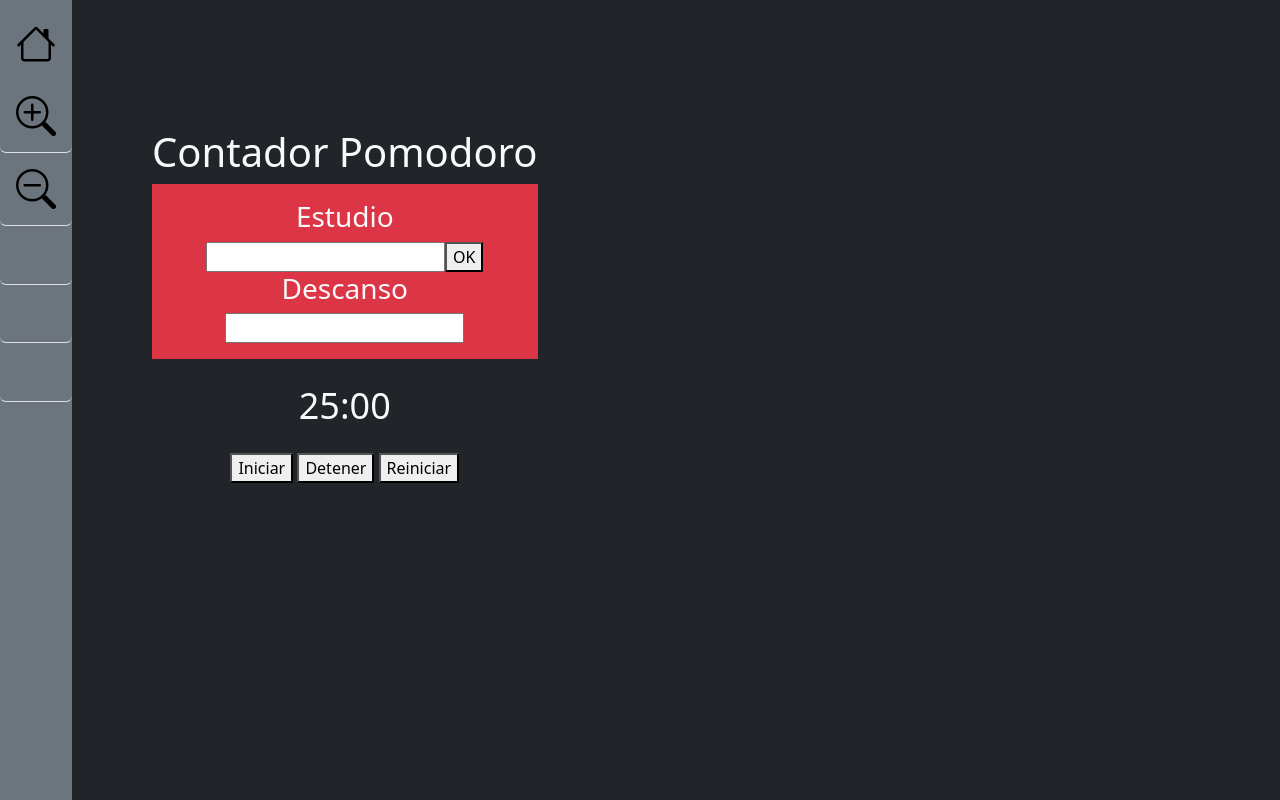
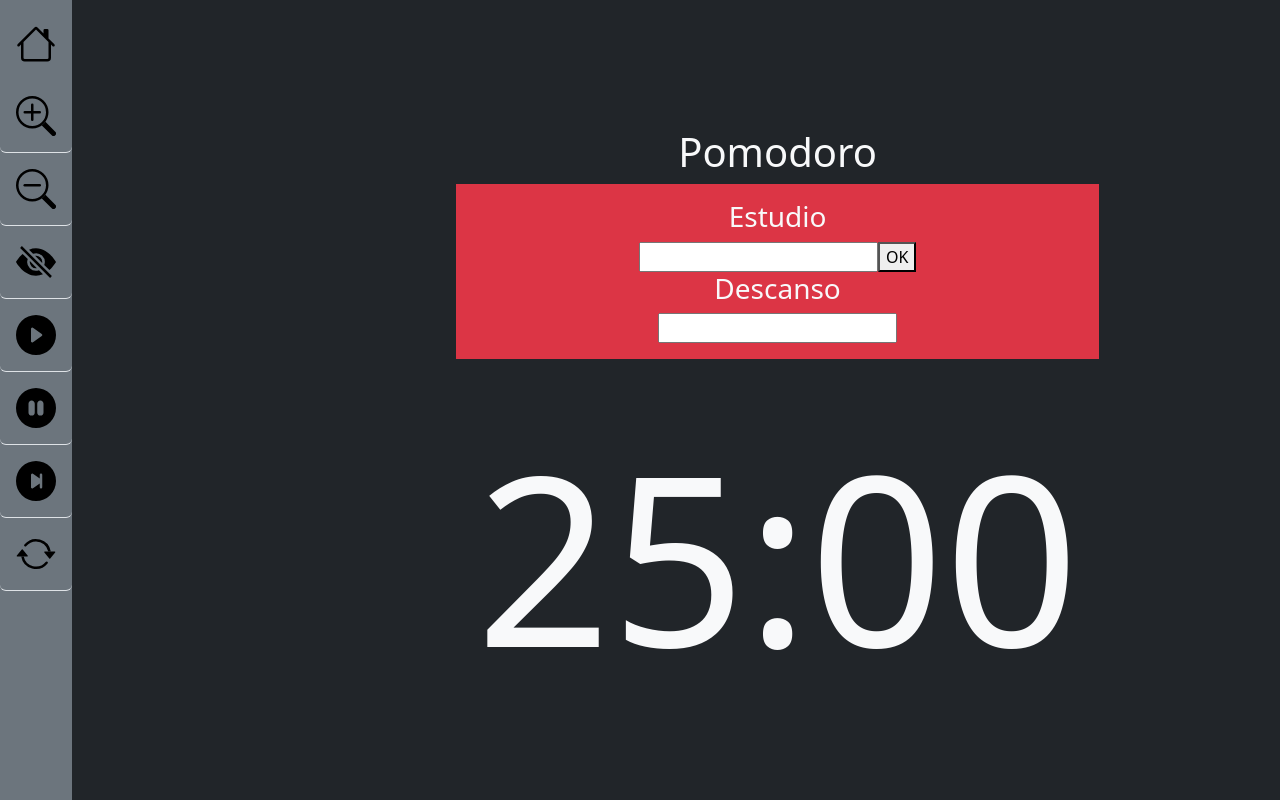
Before and after one commit to PlacidoDiaz/Pomodoro, a plain HTML site: page index.html in a window 1280 px wide. Drawn offline with nearby package versions, Linux system fonts and the light colour scheme.

Commit message:
Update index.html

```diff
--- a/index.html
+++ b/index.html
@@ -3,7 +3,7 @@
 <head>
     <meta charset="UTF-8">
     <meta name="viewport" content="width=device-width, initial-scale=1.0">
-    <title>Contador Pomodoro</title>
+    <title>Pomodoro</title>
     <style>
         body {
             font-family: Arial, sans-serif;
@@ -32,8 +32,9 @@
         }
 
         .content {
-            margin-left: 5rem;
             margin-top: 10%;
+            margin-left: 30%;
+            margin-right: 30%;
         }
     </style>
     <link href="https://cdn.jsdelivr.net/npm/bootstrap@5.2.3/dist/css/bootstrap.min.css" rel="stylesheet" integrity="sha384-rbsA2VBKQhggwzxH7pPCaAqO46MgnOM80zW1RWuH61DGLwZJEdK2Kadq2F9CUG65" crossorigin="anonymous">
@@ -44,11 +45,10 @@
             <svg xmlns="http://www.w3.org/2000/svg" width="40" height="40" fill="" class="bi bi-house" viewBox="0 0 16 16">
                 <path d="M8.707 1.5a1 1 0 0 0-1.414 0L.646 8.146a.5.5 0 0 0 .708.708L2 8.207V13.5A1.5 1.5 0 0 0 3.5 15h9a1.5 1.5 0 0 0 1.5-1.5V8.207l.646.647a.5.5 0 0 0 .708-.708L13 5.793V2.5a.5.5 0 0 0-.5-.5h-1a.5.5 0 0 0-.5.5v1.293L8.707 1.5ZM13 7.207V13.5a.5.5 0 0 1-.5.5h-9a.5.5 0 0 1-.5-.5V7.207l5-5 5 5Z"/>
               </svg>
-              <span class="visually-hidden">Icon-only</span>
         </a>
         <ul class="nav nav-pills nav-flush flex-column mb-auto text-center">
             <li class="nav-item">
-                <a href="#" class="nav-link py-3 border-bottom" aria-current="page" title="" data-bs-toggle="tooltip" data-bs-placement="right" data-bs-original-title="Home">
+                <a href="#" onclick="aumentaLetra()" class="nav-link py-3 border-bottom" aria-current="page" title="" data-bs-toggle="tooltip" data-bs-placement="right" data-bs-original-title="Home">
                     <svg xmlns="http://www.w3.org/2000/svg" width="40" height="40" fill="" class="bi bi-zoom-in" viewBox="0 0 16 16">
                         <path fill-rule="evenodd" d="M6.5 12a5.5 5.5 0 1 0 0-11 5.5 5.5 0 0 0 0 11zM13 6.5a6.5 6.5 0 1 1-13 0 6.5 6.5 0 0 1 13 0z"/>
                         <path d="M10.344 11.742c.03.04.062.078.098.115l3.85 3.85a1 1 0 0 0 1.415-1.414l-3.85-3.85a1.007 1.007 0 0 0-.115-.1 6.538 6.538 0 0 1-1.398 1.4z"/>
@@ -57,7 +57,7 @@
                 </a>
             </li>
             <li>
-                <a href="#" class="nav-link py-3 border-bottom" title="" data-bs-toggle="tooltip" data-bs-placement="right" data-bs-original-title="Dashboard">
+                <a href="#" onclick="reducirLetra()" class="nav-link py-3 border-bottom" title="" data-bs-toggle="tooltip" data-bs-placement="right" data-bs-original-title="Dashboard">
                     <svg xmlns="http://www.w3.org/2000/svg" width="40" height="40" fill="" class="bi bi-zoom-out" viewBox="0 0 16 16">
                         <path fill-rule="evenodd" d="M6.5 12a5.5 5.5 0 1 0 0-11 5.5 5.5 0 0 0 0 11zM13 6.5a6.5 6.5 0 1 1-13 0 6.5 6.5 0 0 1 13 0z"/>
                         <path d="M10.344 11.742c.03.04.062.078.098.115l3.85 3.85a1 1 0 0 0 1.415-1.414l-3.85-3.85a1.007 1.007 0 0 0-.115-.1 6.538 6.538 0 0 1-1.398 1.4z"/>
@@ -67,24 +67,46 @@
             </li>
             <li>
                 <a href="#" class="nav-link py-3 border-bottom" title="" data-bs-toggle="tooltip" data-bs-placement="right" data-bs-original-title="Orders">
-                    <svg class="bi" width="24" height="24" role="img" aria-label="Orders"><use xlink:href="#table"></use></svg>
+                    <svg xmlns="http://www.w3.org/2000/svg" width="40" height="40" fill="" class="bi bi-eye-slash-fill" viewBox="0 0 16 16">
+                        <path d="m10.79 12.912-1.614-1.615a3.5 3.5 0 0 1-4.474-4.474l-2.06-2.06C.938 6.278 0 8 0 8s3 5.5 8 5.5a7.029 7.029 0 0 0 2.79-.588zM5.21 3.088A7.028 7.028 0 0 1 8 2.5c5 0 8 5.5 8 5.5s-.939 1.721-2.641 3.238l-2.062-2.062a3.5 3.5 0 0 0-4.474-4.474L5.21 3.089z"/>
+                        <path d="M5.525 7.646a2.5 2.5 0 0 0 2.829 2.829l-2.83-2.829zm4.95.708-2.829-2.83a2.5 2.5 0 0 1 2.829 2.829zm3.171 6-12-12 .708-.708 12 12-.708.708z"/>
+                      </svg>
                 </a>
             </li>
             <li>
-                <a href="#" class="nav-link py-3 border-bottom" title="" data-bs-toggle="tooltip" data-bs-placement="right" data-bs-original-title="Products">
-                    <svg class="bi" width="24" height="24" role="img" aria-label="Products"><use xlink:href="#grid"></use></svg>
+                <a href="#" onclick="startTimer()" class="nav-link py-3 border-bottom" title="" data-bs-toggle="tooltip" data-bs-placement="right" data-bs-original-title="Products">
+                    <svg xmlns="http://www.w3.org/2000/svg" width="40" height="40" fill="" class="bi bi-play-circle-fill" viewBox="0 0 16 16">
+                        <path d="M16 8A8 8 0 1 1 0 8a8 8 0 0 1 16 0zM6.79 5.093A.5.5 0 0 0 6 5.5v5a.5.5 0 0 0 .79.407l3.5-2.5a.5.5 0 0 0 0-.814l-3.5-2.5z"/>
+                      </svg>
                 </a>
             </li>
             <li>
-                <a href="#" class="nav-link py-3 border-bottom" title="" data-bs-toggle="tooltip" data-bs-placement="right" data-bs-original-title="Customers">
-                    <svg class="bi" width="24" height="24" role="img" aria-label="Customers"><use xlink:href="#people-circle"></use></svg>
+                <a href="#" onclick="stopTimer()" class="nav-link py-3 border-bottom" title="" data-bs-toggle="tooltip" data-bs-placement="right" data-bs-original-title="Customers">
+                    <svg xmlns="http://www.w3.org/2000/svg" width="40" height="40" fill="" class="bi bi-pause-circle-fill" viewBox="0 0 16 16">
+                        <path d="M16 8A8 8 0 1 1 0 8a8 8 0 0 1 16 0zM6.25 5C5.56 5 5 5.56 5 6.25v3.5a1.25 1.25 0 1 0 2.5 0v-3.5C7.5 5.56 6.94 5 6.25 5zm3.5 0c-.69 0-1.25.56-1.25 1.25v3.5a1.25 1.25 0 1 0 2.5 0v-3.5C11 5.56 10.44 5 9.75 5z"/>
+                      </svg>
+                </a>
+            </li>
+            <li>
+                <a href="#" onclick="" class="nav-link py-3 border-bottom" title="" data-bs-toggle="tooltip" data-bs-placement="right" data-bs-original-title="Customers">
+                    <svg xmlns="http://www.w3.org/2000/svg" width="40" height="40" fill="" class="bi bi-skip-end-circle-fill" viewBox="0 0 16 16">
+                        <path d="M16 8A8 8 0 1 1 0 8a8 8 0 0 1 16 0zM6.79 5.093A.5.5 0 0 0 6 5.5v5a.5.5 0 0 0 .79.407L9.5 8.972V10.5a.5.5 0 0 0 1 0v-5a.5.5 0 0 0-1 0v1.528L6.79 5.093z"/>
+                      </svg>
+                </a>
+            </li>
+            <li>
+                <a href="#" onclick="resetTimer()" class="nav-link py-3 border-bottom" title="" data-bs-toggle="tooltip" data-bs-placement="right" data-bs-original-title="Customers">
+                    <svg xmlns="http://www.w3.org/2000/svg" width="40" height="40" fill="" class="bi bi-arrow-repeat" viewBox="0 0 16 16">
+                        <path d="M11.534 7h3.932a.25.25 0 0 1 .192.41l-1.966 2.36a.25.25 0 0 1-.384 0l-1.966-2.36a.25.25 0 0 1 .192-.41zm-11 2h3.932a.25.25 0 0 0 .192-.41L2.692 6.23a.25.25 0 0 0-.384 0L.342 8.59A.25.25 0 0 0 .534 9z"/>
+                        <path fill-rule="evenodd" d="M8 3c-1.552 0-2.94.707-3.857 1.818a.5.5 0 1 1-.771-.636A6.002 6.002 0 0 1 13.917 7H12.9A5.002 5.002 0 0 0 8 3zM3.1 9a5.002 5.002 0 0 0 8.757 2.182.5.5 0 1 1 .771.636A6.002 6.002 0 0 1 2.083 9H3.1z"/>
+                      </svg>
                 </a>
             </li>
         </ul>
     </div>
 
-    <div class="content text-center">
-        <h1>Contador Pomodoro</h1>
+    <div class="content text-center" style="width: 100%;">
+        <h1>Pomodoro</h1>
 
         <div class="bg-danger p-3" id="estudioDiv">
             <h3>Estudio</h3>
@@ -93,12 +115,8 @@
             <input type="number" id="descanso" name="descanso" min="1"/>
         </div>
 
-        <div id="timer">25:00</div>
-        <div id="controls">
-            <button onclick="startTimer()">Iniciar</button>
-            <button onclick="stopTimer()">Detener</button>
-            <button onclick="resetTimer()">Reiniciar</button>
-        </div>
+        <div id="timer" style="font-size: 235.999px;">25:00</div>
+
     </div>
 
     <script>
@@ -139,6 +157,20 @@
             }
         }
 
+        function aumentaLetra() {
+            let timerDisplay = document.getElementById("timer");
+            let currentFontSize = window.getComputedStyle(timerDisplay, null).getPropertyValue('font-size');
+            let currentSize = parseFloat(currentFontSize);
+            timerDisplay.style.fontSize = (currentSize * 1.2) + 'px'; // Aumenta el tamaño de la fuente en un 20%
+        }
+
+        function reducirLetra() {
+            let timerDisplay = document.getElementById("timer");
+            let currentFontSize = window.getComputedStyle(timerDisplay, null).getPropertyValue('font-size');
+            let currentSize = parseFloat(currentFontSize);
+            timerDisplay.style.fontSize = (currentSize * 0.8) + 'px'; // Reduce el tamaño de la fuente en un 20%
+        }
+
     </script>
 </body>
 </html>
```
